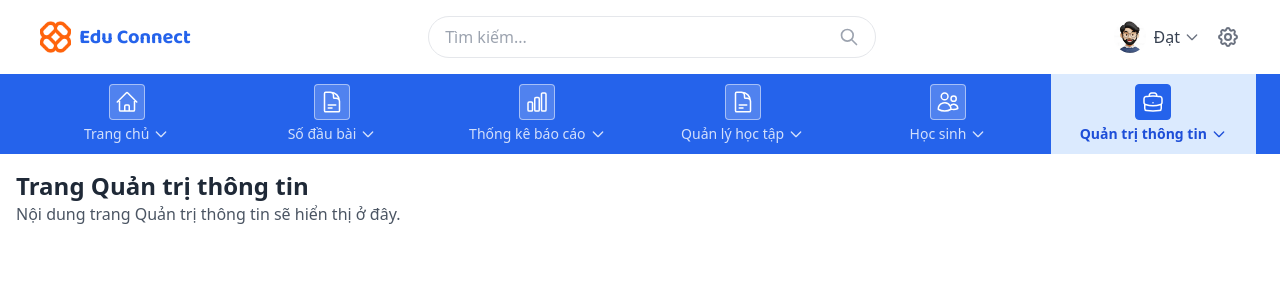
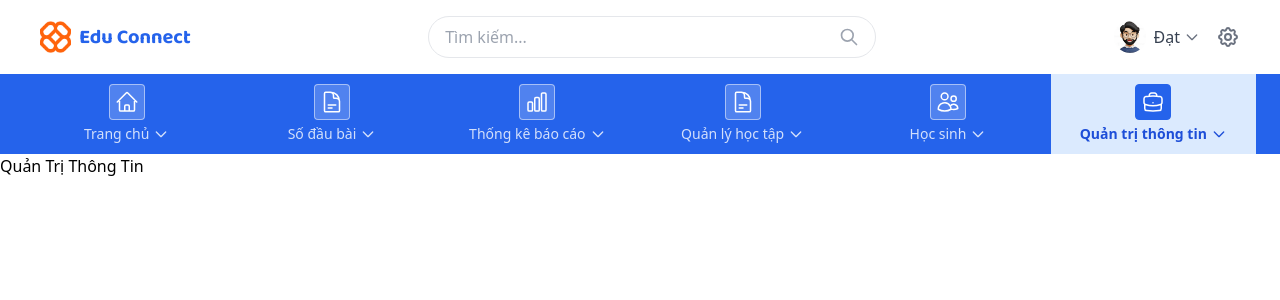
Before and after one commit to DatNguyen9240/EduConnect, a React (Vite) app: page /quan-tri-thong-tin in a window 1280 px wide. Shown: the top 300 px of the page. Built offline with nearby package versions, Linux system fonts and the light colour scheme.

Commit message:
fix: build

```diff
--- a/src/components/layout/MainLayout.tsx
+++ b/src/components/layout/MainLayout.tsx
@@ -1,6 +1,6 @@
 import { Outlet } from "react-router-dom";
 import Header from "./Header";
-import NavBar from "./NavBar";
+import NavBar from "./Navbar";
 
 export default function MainLayout() {
   return (
--- a/src/pages/HocSinh.tsx
+++ b/src/pages/HocSinh.tsx
@@ -1,5 +1,3 @@
-import React from "react";
-
 export default function HocSinh() {
   return (
     <div className="p-4">
--- a/src/pages/QuanLyHocTap.tsx
+++ b/src/pages/QuanLyHocTap.tsx
@@ -1,14 +1,7 @@
-import React from "react";
-
 export default function QuanLyHocTap() {
   return (
-    <div className="p-4">
-      <h1 className="text-2xl font-bold text-gray-800">
-        Trang Quản lý học tập
-      </h1>
-      <p className="text-gray-600">
-        Nội dung trang Quản lý học tập sẽ hiển thị ở đây.
-      </p>
+    <div>
+      <h1>Quản Lý Học Tập</h1>
     </div>
   );
 }
--- a/src/pages/QuanTriThongTin.tsx
+++ b/src/pages/QuanTriThongTin.tsx
@@ -1,14 +1,7 @@
-import React from "react";
-
 export default function QuanTriThongTin() {
   return (
-    <div className="p-4">
-      <h1 className="text-2xl font-bold text-gray-800">
-        Trang Quản trị thông tin
-      </h1>
-      <p className="text-gray-600">
-        Nội dung trang Quản trị thông tin sẽ hiển thị ở đây.
-      </p>
+    <div>
+      <h1>Quản Trị Thông Tin</h1>
     </div>
   );
 }
--- a/src/pages/SoDauBai.tsx
+++ b/src/pages/SoDauBai.tsx
@@ -1,12 +1,7 @@
-import React from "react";
-
 export default function SoDauBai() {
   return (
-    <div className="p-4">
-      <h1 className="text-2xl font-bold text-gray-800">Trang Sổ đầu bài</h1>
-      <p className="text-gray-600">
-        Nội dung trang Sổ đầu bài sẽ hiển thị ở đây.
-      </p>
+    <div>
+      <h1>Sổ Đầu Bài</h1>
     </div>
   );
 }
--- a/src/pages/ThongKeBaoCao.tsx
+++ b/src/pages/ThongKeBaoCao.tsx
@@ -1,14 +1,7 @@
-import React from "react";
-
 export default function ThongKeBaoCao() {
   return (
-    <div className="p-4">
-      <h1 className="text-2xl font-bold text-gray-800">
-        Trang Thống kê báo cáo
-      </h1>
-      <p className="text-gray-600">
-        Nội dung trang Thống kê báo cáo sẽ hiển thị ở đây.
-      </p>
+    <div>
+      <h1>Thống Kê Báo Cáo</h1>
     </div>
   );
 }
--- a/tsconfig.app.json
+++ b/tsconfig.app.json
@@ -31,7 +31,6 @@
     "strict": true,
     "noUnusedLocals": true,
     "noUnusedParameters": true,
-    "erasableSyntaxOnly": true,
     "noFallthroughCasesInSwitch": true,
     "noUncheckedSideEffectImports": true
   },
--- a/tsconfig.node.json
+++ b/tsconfig.node.json
@@ -17,7 +17,6 @@
     "strict": true,
     "noUnusedLocals": true,
     "noUnusedParameters": true,
-    "erasableSyntaxOnly": true,
     "noFallthroughCasesInSwitch": true,
     "noUncheckedSideEffectImports": true
   },
```
Also changed, not shown: 1 other file (tests, documents, lock files or other folders).
